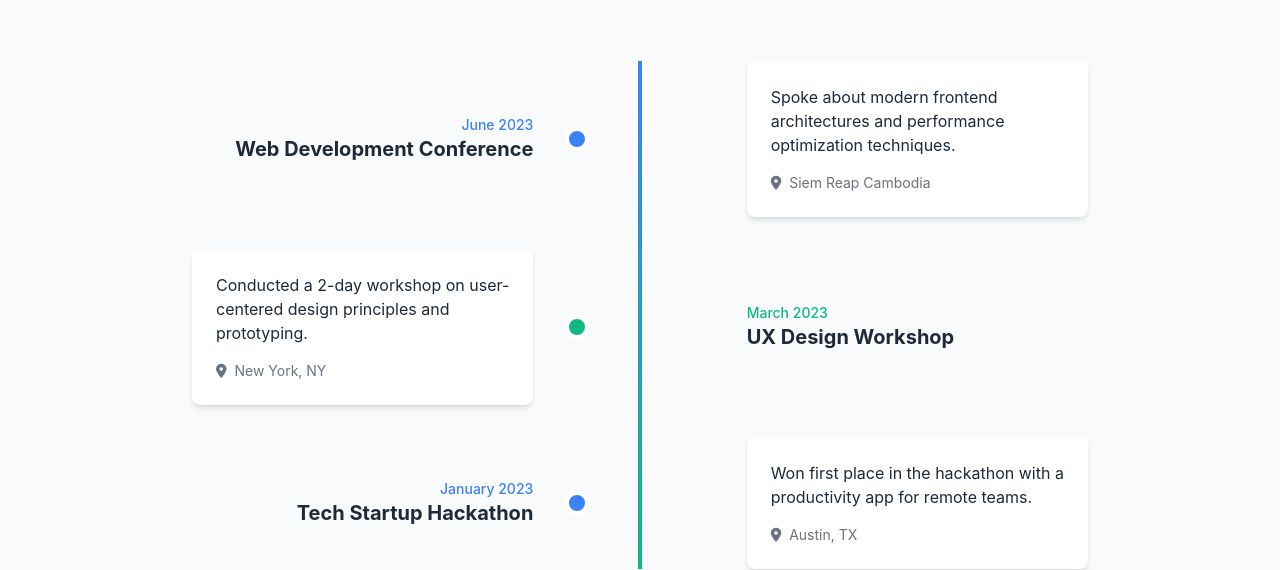
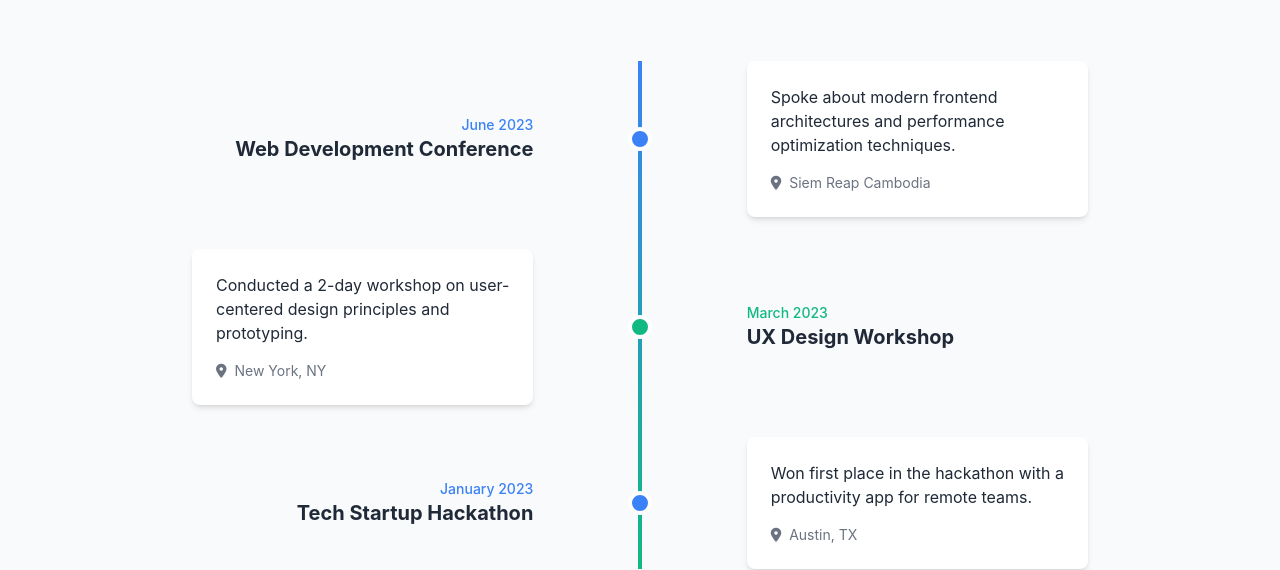
Before and after one commit to LAV-TIT/myportfolio, a plain HTML site: page index.html in a window 1280 px wide. Shown: the part 1347-1917 px from the top of the page. Drawn offline with nearby package versions, Linux system fonts and the light colour scheme.

Commit message:
Update index.html

```diff
--- a/index.html
+++ b/index.html
@@ -371,7 +371,7 @@
                                             2023</div>
                                         <h3 class="text-xl font-bold">Web Development Conference</h3>
                                     </div>
-                                    <div class="hidden md:block w-2/12 flex justify-center">
+                                    <div class="hidden md:block flex justify-center">
                                         <div
                                             class="w-6 h-6 rounded-full bg-primary-light dark:bg-primary-dark border-4 border-white dark:border-gray-800">
                                         </div>
@@ -398,7 +398,7 @@
                                             March 2023</div>
                                         <h3 class="text-xl font-bold">UX Design Workshop</h3>
                                     </div>
-                                    <div class="hidden md:block w-2/12 flex justify-center order-2">
+                                    <div class="hidden md:block  flex justify-center order-2">
                                         <div
                                             class="w-6 h-6 rounded-full bg-secondary-light dark:bg-secondary-dark border-4 border-white dark:border-gray-800">
                                         </div>
@@ -425,7 +425,7 @@
                                             January 2023</div>
                                         <h3 class="text-xl font-bold">Tech Startup Hackathon</h3>
                                     </div>
-                                    <div class="hidden md:block w-2/12 flex justify-center">
+                                    <div class="hidden md:block  flex justify-center">
                                         <div
                                             class="w-6 h-6 rounded-full bg-primary-light dark:bg-primary-dark border-4 border-white dark:border-gray-800">
                                         </div>
```
